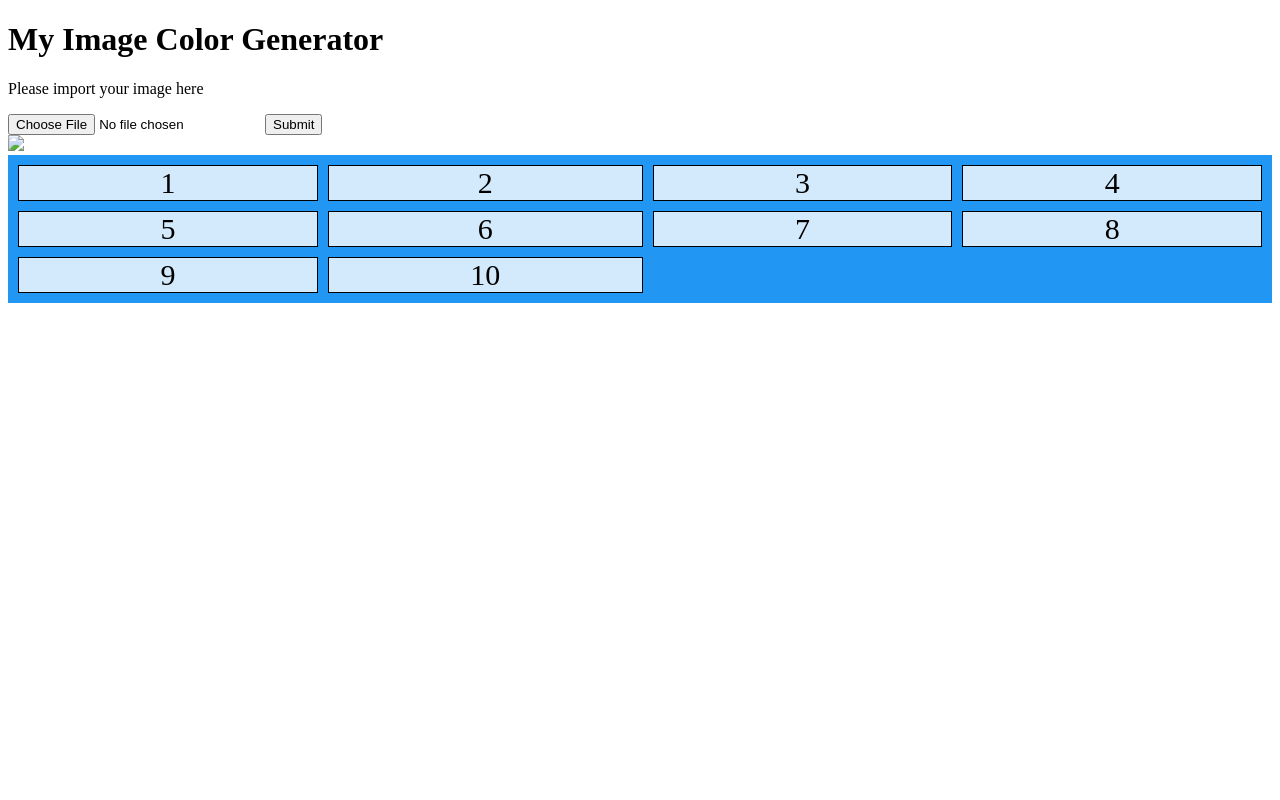
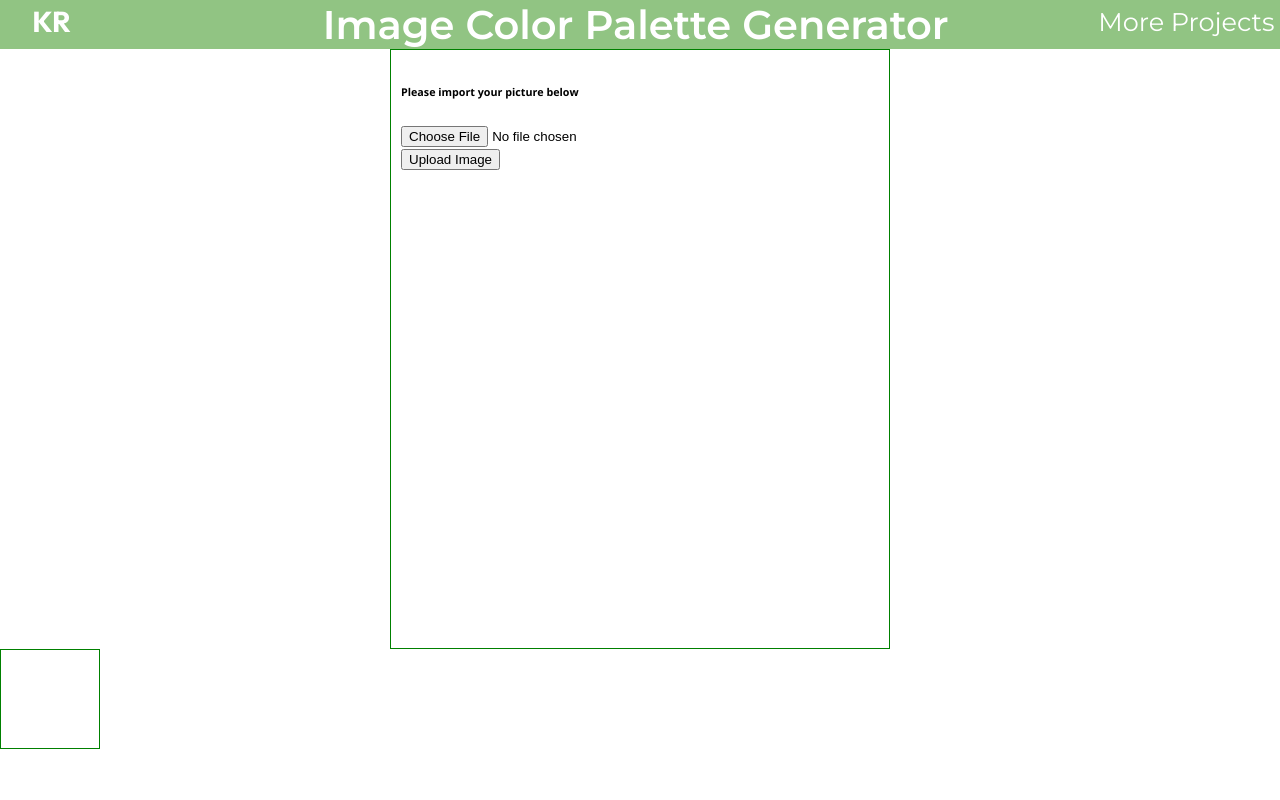
Before and after one commit to indigorose/Image_Color_Palette_Generator, a Flask app: template templates/index.html in a window 1280 px wide. Run offline with Flask 2, Linux system fonts and the light colour scheme; the template is opened without the code that fills it: values that come from a table or form of the project are taken from there, others are empty; parts of the project's set-up code (start-up, migrations or seed data) failed here and were passed over; some libraries are stand-ins or nearby versions.

Commit message:
Backend, image and color read testing.

```diff
--- a/main.py
+++ b/main.py
@@ -1,49 +1,100 @@
-import cv2 as cv
-# import numpy as np
-# import matplotlib.pyplot as plt
-# import PIL
-from sklearn.cluster import KMeans
-from flask import Flask, render_template, request, redirect, url_for
+import os
+from colorthief import ColorThief
+
+from flask_wtf.file import FileField, FileAllowed, FileRequired
+from flask_uploads import IMAGES, UploadSet, configure_uploads
+from flask import Flask, render_template, url_for, send_from_directory
 from flask_wtf import FlaskForm
-from flask_wtf.file import FileField
 from wtforms import SubmitField
-
 
 app = Flask(__name__)
 
+app.config['MAX_CONTENT_LENGTH'] = 1024 * 1024
+app.config['UPLOADED_FILES_ALLOW'] = ['.jpg', '.png', '.gif']
+app.config['UPLOADED_FILES_DEST'] = './static/uploads'
+app.config['SECRET_KEY'] = os.urandom(24)
 
-# File upload
-class MyForm(FlaskForm):
-    file = FileField('File')
-    submit = SubmitField('Submit')
+photos = UploadSet('photos', IMAGES, default_dest=lambda x: app.config['UPLOADED_FILES_DEST'])
+configure_uploads(app, photos)
 
 
-# read the image
-img = cv.imread('rose.jpeg')
-# img = cv.cvtColor(img, cv.COLOR_BGR2RGB)
-dim = (500, 300)
+class UploadForm(FlaskForm):
+    photo = FileField(
+        validators=[
+            FileAllowed(photos, 'Only images are allowed.'),
+            FileRequired('File filed should not be empty.')
+        ]
+    )
+    submit = SubmitField('Upload Image')
 
-# resize images
-img = cv.resize(img, dim, interpolation=cv.INTER_AREA)
 
-# K-Means testing
-clt = KMeans(n_clusters=10)
-clt.fit(img.reshape(-1, 3))
-color_array = clt.cluster_centers_
-for array in color_array:
-    new_array = [round(num) for num in array]
-    print(new_array)
+palette = []
+
+
+def rgb_to_hex(color):
+    return f'#{color[0]:02x}{color[1]:02x}{color[2]:02x}'
+
+
+def color_palette(path):
+    ct = ColorThief(path)
+    ct_palette = ct.get_palette(color_count=10)
+    hex_palette = []
+    for color in ct_palette:
+        hex_palette.append(rgb_to_hex(color))
+    return hex_palette
+
+
+@app.route('/static/uploads/<filename>')
+def get_file(filename):
+    return send_from_directory(app.config['UPLOADED_FILES_DEST'], filename)
 
 
 @app.route('/', methods=['GET', 'POST'])
-def index():
-    if request.method == 'POST':
-        uploaded_file = request.files['file']
-        if uploaded_file.filename != '':
-            uploaded_file.save(uploaded_file.filename)
-        return redirect(url_for('index'))
-    return render_template('index.html')
+def upload():
+    global palette
+    form = UploadForm()
+    if form.validate_on_submit():
+        filename = photos.save(form.photo.data)
+        file_url = url_for('get_file', filename=filename)
+        print(filename)
+        file_path = os.path.join('static/uploads/' + filename)
+        palette = color_palette(file_path)
+    else:
+        file_url = None
+    return render_template('index.html', form=form, file_url=file_url, palette=palette)
 
 
 if __name__ == '__main__':
     app.run(debug=True)
+
+
+
+# import cv2 as cv
+# from sklearn.cluster import KMeans
+# from werkzeug.utils import secure_filename
+# Color Thief testing
+
+# ct = ColorThief('rose.jpeg')
+# dominant_color = ct. get_color(quality=1)
+# print(dominant_color)
+# print(type(dominant_color))
+#
+# palette = ct.get_palette(color_count=10)
+# print(palette)
+# print(type(palette))
+
+# Open Cv and k-means testing
+# read the image
+# img = cv.imread('rose.jpeg')
+# img = cv.cvtColor(img, cv.COLOR_BGR2RGB)
+# dim = (500, 300)
+# # resize images
+# img = cv.resize(img, dim, interpolation=cv.INTER_AREA)
+# # K-Means testing
+# clt = KMeans(n_clusters=10)
+# clt.fit(img.reshape(-1, 3))
+# color_array = clt.cluster_centers_
+# for array in color_array:
+#     new_array = [round(num) for num in array]
+#     img_array.append(new_array)
+# print(img_array)
--- /dev/null
+++ b/static/css/style.css
@@ -0,0 +1,109 @@
+@import url('https://fonts.googleapis.com/css2?family=Open+Sans:wght@300;400;700&family=Montserrat:wght@100;300;400;600;800;900&family=Outfit:wght@100;200;300;400;700;900&&display=swap');
+
+/* Core CSS */
+:root {
+  font-family: 'Open Sans','Outfit', sans-serif;
+  --main-text: black;
+  --main-text-2: white;
+TODO - change colors
+  --main-1: rgb(255, 225, 98);
+  --main-2: rgb(255, 100, 100);
+  --main-3: rgb(145, 196, 131);
+  --main-4: rgb(238, 238, 238);
+}
+* {
+    box-sizing: border-box;
+}
+body {
+    border: 0;
+    margin: 0;
+}
+ul{
+    list-style-type: none;
+}
+
+a:link { text-decoration: none; }
+a:visited { text-decoration: none; }
+a:hover { text-decoration: none; }
+a:active { text-decoration: none; }
+
+/* Classes */
+
+.main-header {
+    /*border: 1px green solid;*/
+    background-color: var(--main-3);
+}
+
+nav ul{
+    /*border: 1px solid blue;
+*/
+    display: grid;
+    grid-template-columns: auto auto auto;
+    margin: 0;
+    padding: 0;
+}
+
+.nav-link--brand-link a {
+    /*border: 2.5px solid var(--main-text-2);
+    border-radius: 50%;*/
+    /*border: 1px solid red;*/
+    float: left;
+    margin: 2%;
+    padding-left: 1em;
+    font-family: 'Outfit';
+    font-size: 1.80em;
+    font-weight: 700;
+    color: var(--main-text-2);
+}
+
+.nav-link--title{
+    /*border: 1px solid blue;*/
+    padding-left: 100px;
+    text-align: center;
+    font-family: "Montserrat";
+    font-size: 2.5em;
+    font-weight: 600;
+}
+
+.nav-link--title a{
+    color: var(--main-text-2);
+}
+
+.nav-link a {
+    /*border: 1px solid red;*/
+    float: right;
+    margin: 2%;
+    font-family: 'Montserrat';
+    font-size: 1.60em;
+    color: var(--main-text-2);
+}
+
+.container-upload{
+    border: 1px solid green;
+    width: 500px;
+    height: 600px;
+    margin: auto;
+    padding: 10px;
+}
+
+.container-color_grid{
+    border: 1px solid blue;
+    width: 500px;
+    height: 600px;
+    margin: auto;
+    padding: 10px;
+
+}
+.image-color_box{
+    border: 1px solid green;
+    width: 100px;
+    height: 100px;
+
+
+}
+.color_box {
+    border: 1px solid green;
+    width: 100px;
+    height: 100px;
+
+}
--- a/templates/index.html
+++ b/templates/index.html
@@ -3,58 +3,51 @@
 <head>
     <meta charset="UTF-8">
     <title>Image Color Generator</title>
-    <style>
-        .grid-container {
-          display: grid;
-          grid-template-columns: auto auto auto auto;
-          gap: 10px;
-          background-color: #2196F3;
-          padding: 10px;
-        }
-
-        .grid-container > div {
-          background-color: rgba(255, 255, 255, 0.8);
-          border: 1px solid black;
-          text-align: center;
-          font-size: 30px;
-        }
-</style>
+    <link rel="stylesheet" href="{{url_for('static', filename='css/style.css')}}">
 </head>
 <body>
-<header>
-    <h1>My Image Color Generator</h1>
+    <header id="main-header" class="main-header">
+        <nav class="nav-bar">
+            <ul>
+              <li class="nav-link--brand-link" id="brand-link"><a href="#home">KR</a></li>
+              <li class="nav-link--title" id="title"><a href="{{url_for('upload')}}">Image Color Palette Generator</a></li>
+              <li class="nav-link"><a href="#projects">More Projects</a></li>
+            </ul>
+        </nav>
     </header>
-<section>
+    <section class="container-upload">
         <!-- Image Import -->
-    <p>Please import your image here</p>
-      <form action = "http://localhost:5000/uploader" method = "POST"
-         enctype = "multipart/form-data">
-        <input type="file" name="file">
-        <input type="submit">
+        <h6>Please import your picture below</h6>
+          <form method = "POST" enctype = "multipart/form-data">
+              {{ form.hidden_tag() }}
+
+              {% for error in form.photo.errors %}
+                <span style="color: red;">{{ error }}</span>
+              {% endfor %}
+              <div class="upload--form">
+                  <div class="form">
+                      {{ form.photo }}
+                  </div>
+                  <div class="form_submit">
+                        {{ form.submit }}
+                  </div>
+              </div>
         </form>
     </section>
-<section>
-<!--   uploaded picture -->
-    <div>
-        <img src="#">
+    <section class="container-image">
+    <!--   Color breakdown -->
+        {% if file_url %}
+        <div class="image-display">
+            <img src="{{ file_url }}" style="width: 400px;">
         </div>
-    <div>
-        <div class="grid-container">
-            <div>1</div>
-            <div>2</div>
-            <div>3</div>
-            <div>4</div>
-            <div>5</div>
-            <div>6</div>
-            <div>7</div>
-            <div>8</div>
-            <div>9</div>
-            <div>10</div>
+        {% endif %}
+        <div class="image-color_box">
+            {% for color in palette %}
+            <div class="color_box" style="background-color:{{color}};">
+                <p class="color_palette">{{color}}</p>
             </div>
+            {% endfor %}
         </div>
-
     </section>
-
-
 </body>
 </html>
```
Also changed, not shown: static/style.css (deleted, +0 -14 lines), templates/upload.html (added, +59 -0 lines). Lines whose indentation alone changed are shown as unchanged.
